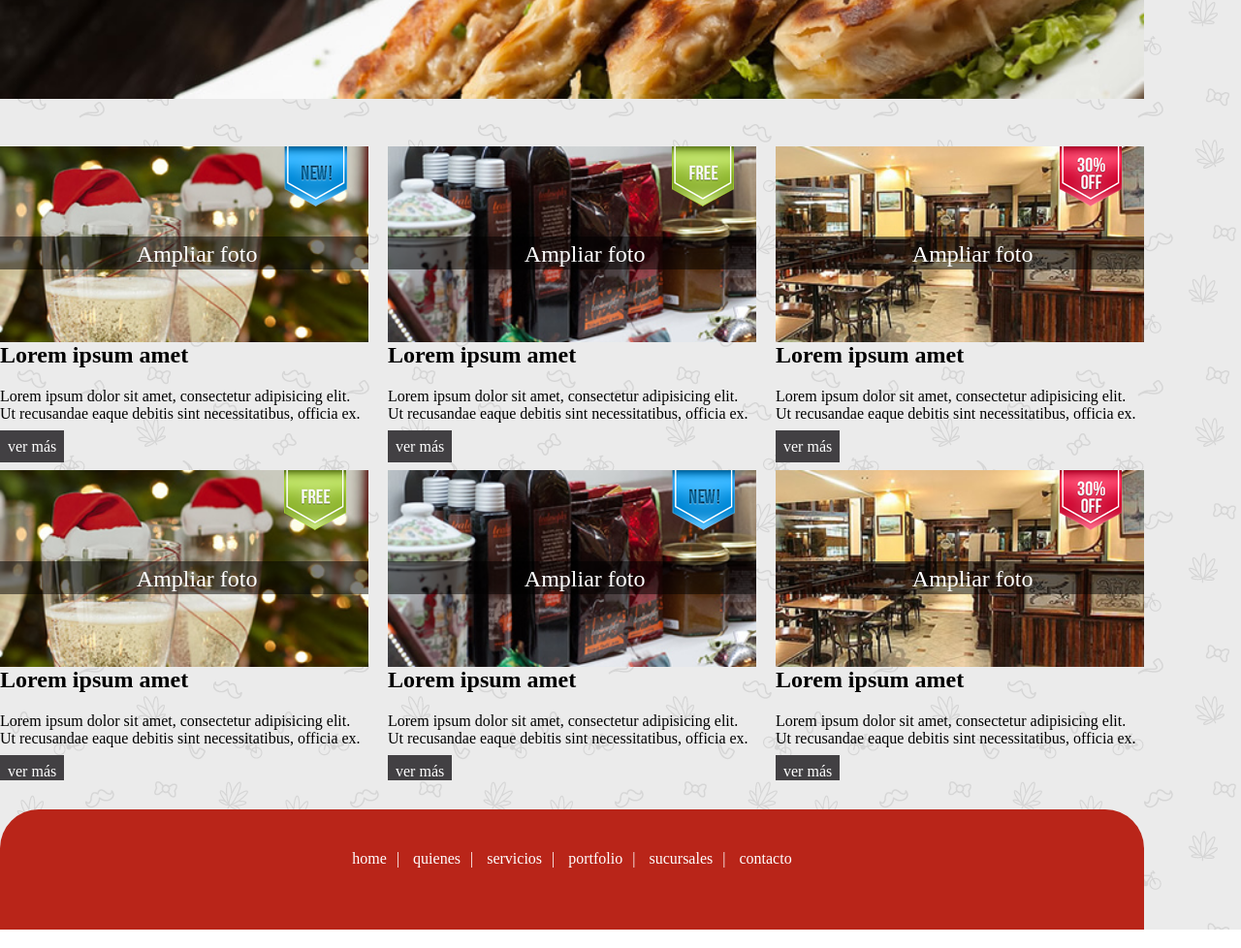
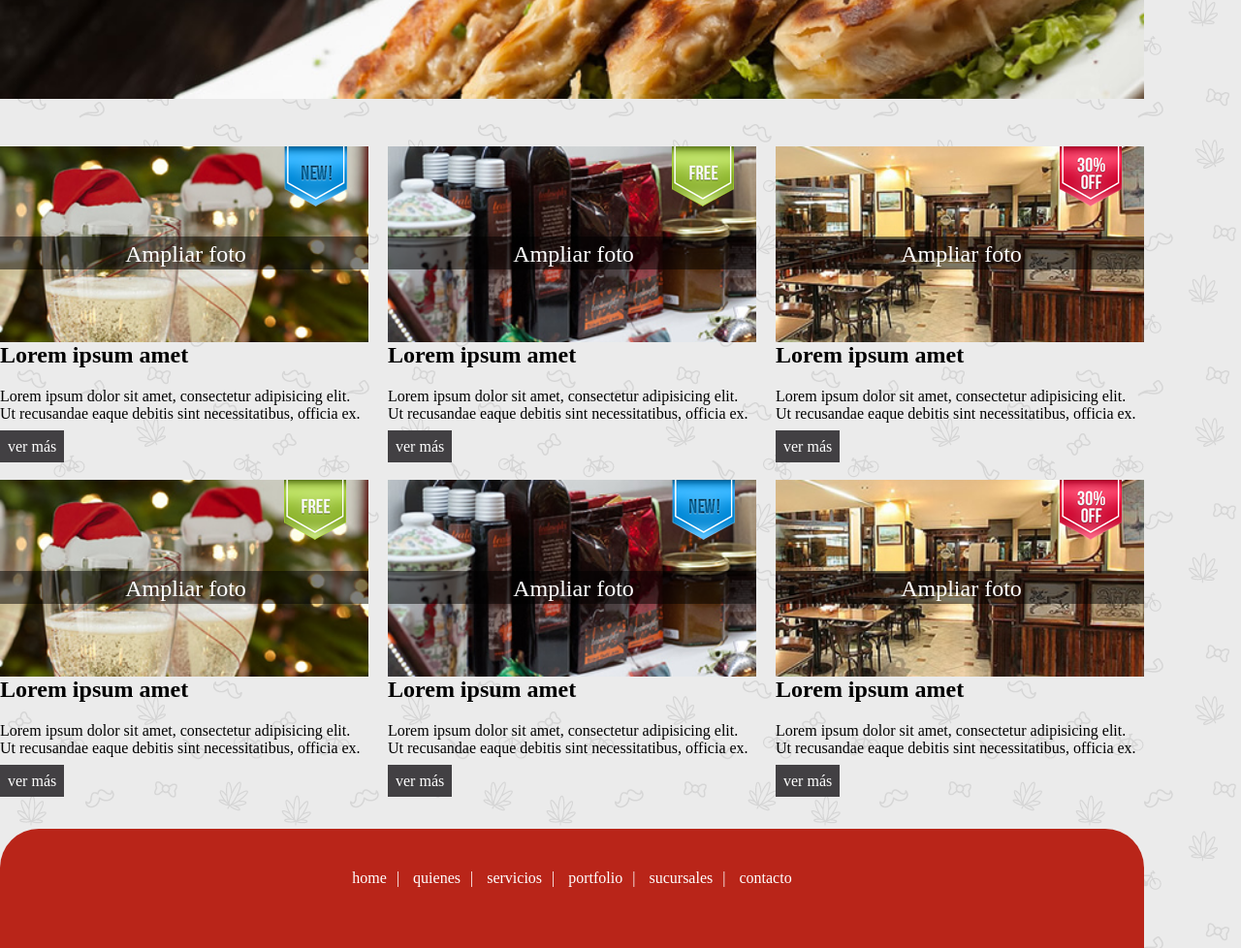
Before and after one commit to josesalvini/kitchening, a plain HTML site: page index.html in a window 1280 px wide. Shown: the part 580-1558 px from the top of the page at 97% size. Drawn offline with Linux system fonts and the light colour scheme.

Commit message:
Cambios css

```diff
--- a/style/style.css
+++ b/style/style.css
@@ -117,6 +117,7 @@ li {
 @media (min-width: 768px) {
     body, .container {
         max-width: 768px;
+        margin: 0px;
     }
 
     #iconMenu {
@@ -154,29 +155,30 @@ li {
         overflow: hidden;
     }
 
-    .product-left, .photo-container,.product-right {
+    .product-left,.product-right {
         float:left;
-        width: 48vw;
+        width: 49%;
+    }
+
+    h2,p .photo-container,.photo,.pzoom {
+        width: 100%;
     }
 
     .product-left {
-        margin-right: 10px;
+        margin-right: 1%;
     }
 
     .product-right {
-        margin-left: 10px;
-    }
-
-    .photo,.pzoom {
-        width: 48vw;
+        margin-left: 1%;
     }
 
     .zoom {
-        left: 16vw;
+        left: 34%;
     }
 
     article {
-        margin-bottom: 10px
+        margin-bottom: 10px;
+        box-sizing: border-box;
     }
 
 }
@@ -209,6 +211,10 @@ li {
         margin-bottom: 30px;
     }
 
+    .vip-products {
+        margin-bottom: 10px;
+    }
+
     .main-footer {
         margin-top: 30px;
         background-color: #B92519;
@@ -238,21 +244,18 @@ li {
         width: 380px;
     }
 
-    article {
-        margin-bottom: 20px;
-    }
-
     #art2,#art5 {
         margin-left: 20px;
         margin-right: 20px;
     }
 
     .product-left,.product-right {
-        margin: 0;
+        margin-left: 0;
+        margin-right: 0;
+        margin-bottom: 10px;
     }
 
     .zoom {
-        left: 11vw;
         font-size: 1.5em;
     }
 
```
